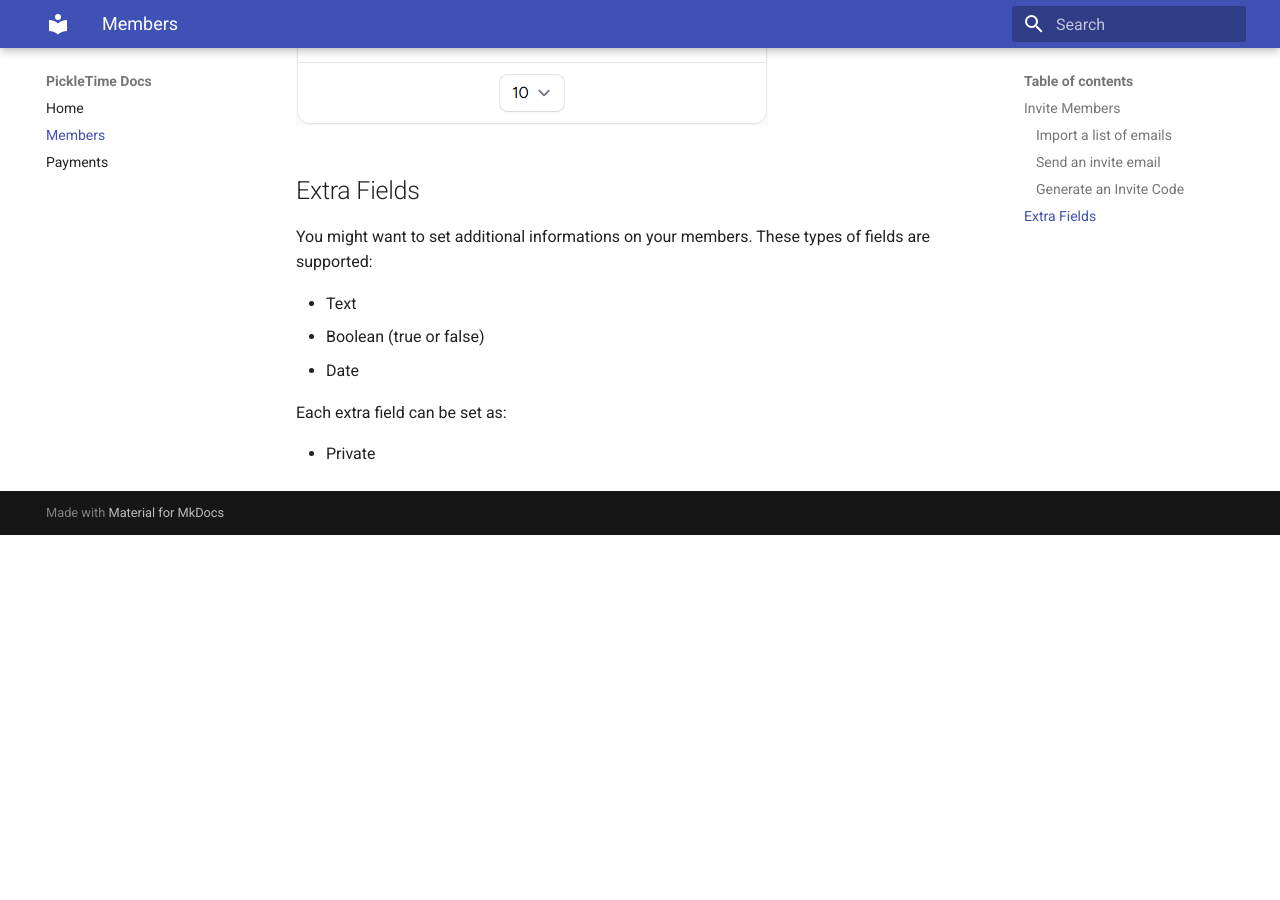
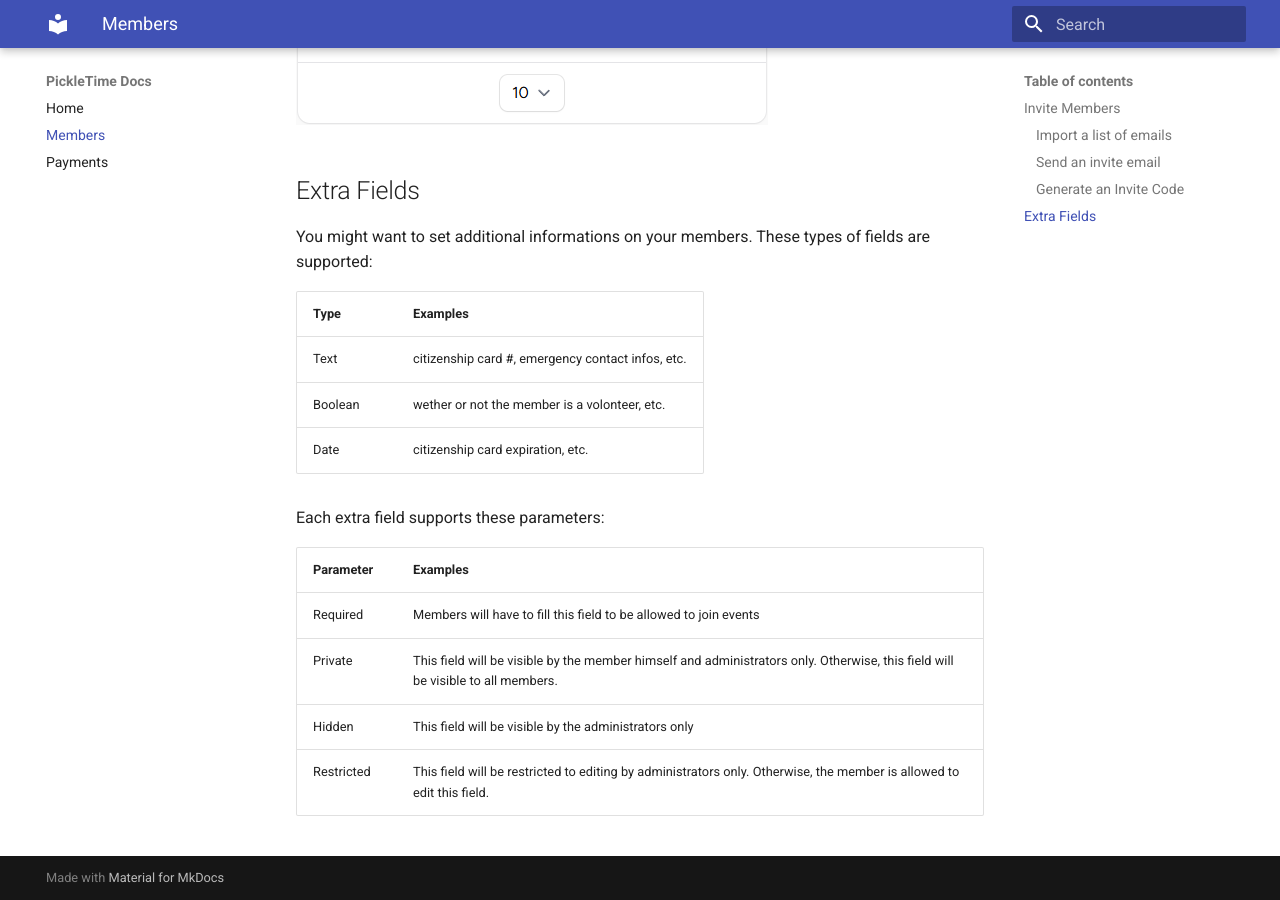
Before and after one commit to jorioux/docs, an MkDocs documentation site: the page built from docs/members.md, in a window 1280 px wide and 900 px high, scrolled down 1128 px. Built offline with MkDocs 1.6.1 and Material for MkDocs 9.7.7, drawn with Linux system fonts in a browser that asks for light colours; before the commit the page ends 1663 px from its top, so only the background shows below that.

Commit message:
add extra fields infos

```diff
--- a/docs/members.md
+++ b/docs/members.md
@@ -31,10 +31,17 @@ You can also set an expiration date on your Invite Codes.
 You might want to set additional informations on your members.
 These types of fields are supported:
 
-* Text
-* Boolean (true or false)
-* Date
+| Type    | Examples |
+| ------- | --- |
+| Text    | citizenship card #, emergency contact infos, etc. |
+| Boolean | wether or not the member is a volonteer, etc. |
+| Date    | citizenship card expiration, etc. |
 
-Each extra field can be set as:
+Each extra field supports these parameters:
 
-* Private
+| Parameter  | Examples |
+| ---------- | --- |
+| Required   | Members will have to fill this field to be allowed to join events |
+| Private    | This field will be visible by the member himself and administrators only. Otherwise, this field will be visible to all members. |
+| Hidden     | This field will be visible by the administrators only |
+| Restricted | This field will be restricted to editing by administrators only. Otherwise, the member is allowed to edit this field. |
```
Also changed, not shown: docs/index.md (+3 -1 lines).
